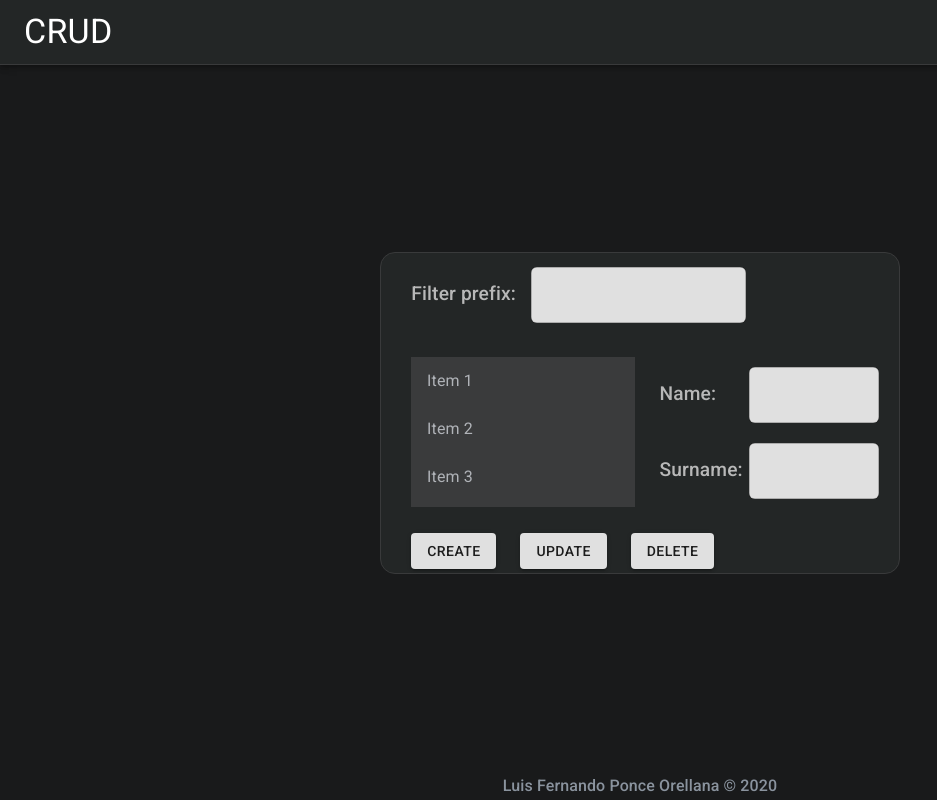
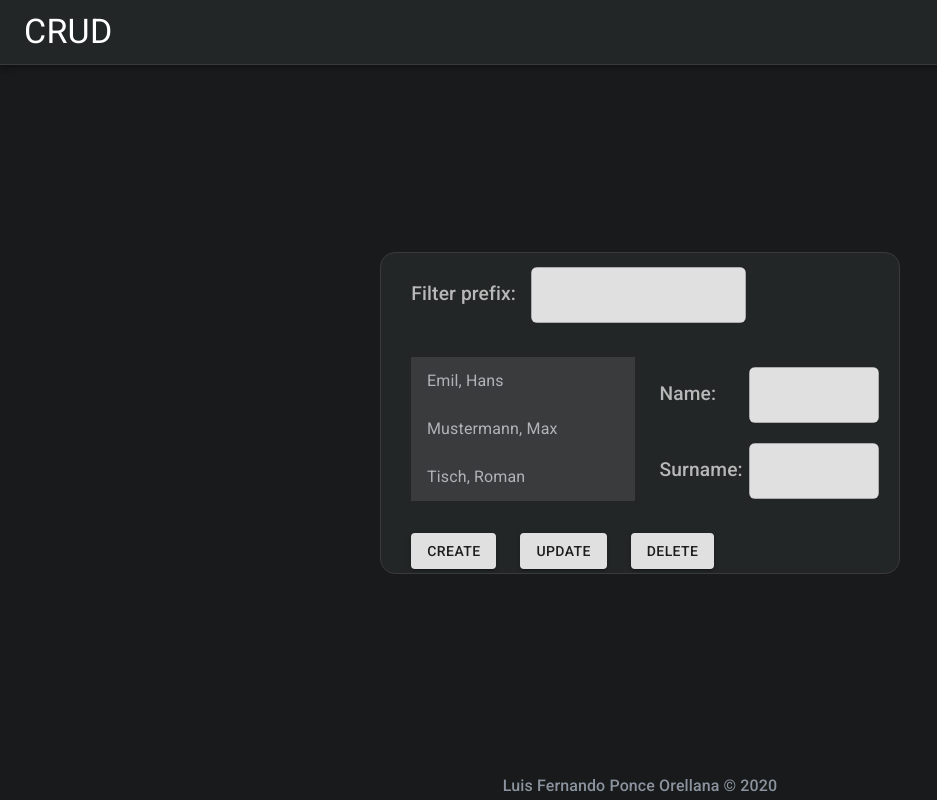
Before and after one commit to homeless-coder/crud-reactjs, a React (Create React App) app: page / in a window 1280 px wide. Shown: the whole page, without its empty margins (0-937 px from the left). Built offline with nearby package versions, Linux system fonts and the light colour scheme.

Commit message:
I added local db to project

```diff
--- a/src/components/Form/index.js
+++ b/src/components/Form/index.js
@@ -3,6 +3,7 @@ import { makeStyles } from "@material-ui/core/styles";
 import { Input } from "../../components";
 import { Box, Grid, Button, ListItem, ListItemText } from "@material-ui/core";
 import { FixedSizeList } from "react-window";
+import { db } from "../../database/People";
 
 const useStyles = makeStyles((theme) => ({
   root: {
@@ -23,26 +24,23 @@ const useStyles = makeStyles((theme) => ({
     justifyContent: "center",
   },
   listItem: {
-      backgroundColor: "#3a3b3c",
-      color: "#b0b3b8",
-      "&:hover, &:focus": {
-        backgroundColor: "#4e4f50"
-      }
-  }
+    backgroundColor: "#3a3b3c",
+    color: "#b0b3b8",
+    "&:hover, &:focus": {
+      backgroundColor: "#4e4f50",
+    },
+  },
 }));
 
 const Form = () => {
   const classes = useStyles();
 
-  const renderRow = (props) => {
-    const { index, style } = props;
-
-    return (
-      <ListItem button className={classes.listItem} key={index}>
-        <ListItemText primary={`Item ${index + 1}`} />
+  const renderRow = () =>
+    db.map((person) => (
+      <ListItem button className={classes.listItem} key={person.id}>
+        <ListItemText primary={`${person.surname}, ${person.name}`} />
       </ListItem>
-    );
-  };
+    ));
 
   return (
     <div className={classes.root}>
@@ -68,7 +66,7 @@ const Form = () => {
                   height={150}
                   width={"100%"}
                   itemSize={46}
-                  itemCount={200}
+                  itemCount={1}
                 >
                   {renderRow}
                 </FixedSizeList>{" "}
@@ -96,8 +94,7 @@ const Form = () => {
               <Grid item>
                 <Button variant="contained">Delete</Button>
               </Grid>
-              <Grid item xs={3}>
-              </Grid>
+              <Grid item xs={3}></Grid>
             </Grid>
           </Box>
         </Grid>
--- /dev/null
+++ b/src/database/People.js
@@ -0,0 +1,7 @@
+let db = [
+    { name: "Hans", surname: "Emil", id: 0 },
+    { name: "Max", surname: "Mustermann", id: 1 },
+    { name: "Roman", surname: "Tisch", id: 2 },
+  ];
+
+  export { db };
```
Also changed, not shown: 1 other file (tests, documents, lock files or other folders).
